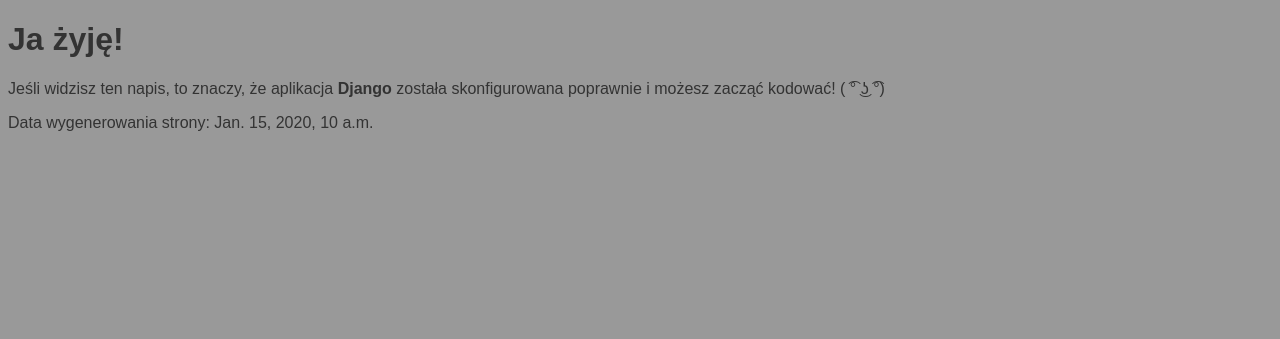
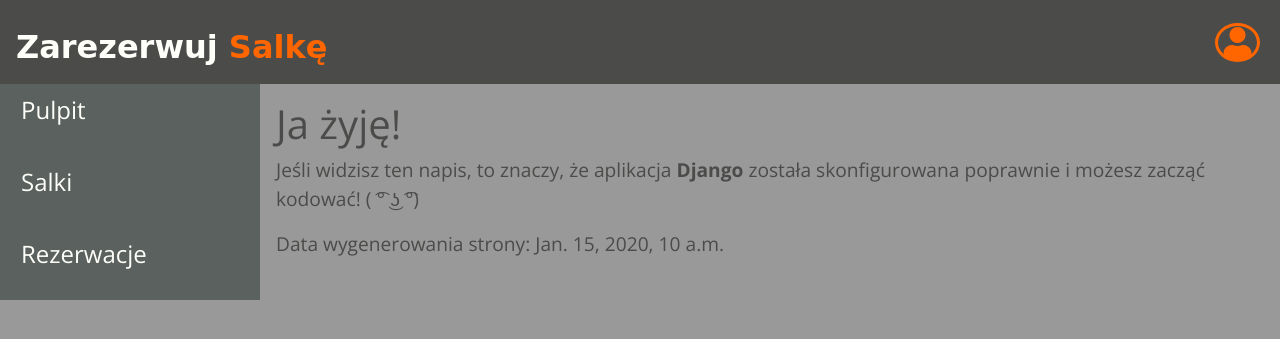
Before and after one commit to gopisu/BookRoom, a Django app: template BookingRooms/templates/BookingRooms/test1.html in a window 1280 px wide. Shown: the top 339 px of the page. Run offline with Django 3.2, Linux system fonts and the light colour scheme; the template is opened without the code that fills it: most values are stand-ins (such as "Sample title", 1, 10 or a date in 2020); some libraries are stand-ins or nearby versions; some web fonts are replaced.

Commit message:
base template

```diff
--- a/BookingRooms/settings.py
+++ b/BookingRooms/settings.py
@@ -115,6 +115,10 @@ USE_TZ = True
 
 STATIC_URL = '/static/'
 
+STATICFILES_DIRS = [
+    os.path.join(BASE_DIR, "static"),
+]
+
 try:
     from BookingRooms.local_settings import DATABASES
 except ModuleNotFoundError:
--- a/BookingRooms/templates/BookingRooms/__base__.html
+++ b/BookingRooms/templates/BookingRooms/__base__.html
@@ -20,14 +20,12 @@
     <header class="page-header">
         <nav class="navbar navbar-expand-lg justify-content-between">
             <a href="/" class="navbar-brand main-logo main-logo-smaller">
-                Zaplanuj <span>Jedzonko</span>
+               Zarezerwuj <span>Salkę</span>
             </a>
          <div class="d-flex justify-content-around">
-             <h4 class="text-light mr-3 mt-1">{{ user.username }}</h4>
+             <h4 class="text-light mr-3 mt-1"></h4>
              <div class="circle-div text-center mr-1"><i class="fas fa-user icon-user"></i></div>
-             {% if user.is_authenticated %}
-             <a class="btn btn-color p-1 ml-3" href="{% url 'logout' %}">Wyloguj się</a>
-             {% endif %}
+
          </div>
 
         </nav>
@@ -37,43 +35,23 @@
         <div class="row dashboard-nowrap">
                 <ul class="nav flex-column long-bg">
                         <li class="nav-item">
-                            <a class="nav-link" href="{% url 'dashboard' %}">
+                            <a class="nav-link" href="">
                                 <span>Pulpit</span>
                                 <i class="fas fa-angle-right"></i>
                             </a>
                         </li>
                         <li class="nav-item">
-                            <a class="nav-link" href="{% url 'recipe_list' %}">
-                                <span>Przepisy</span>
-                                <i class="fas fa-angle-right"></i>
-                            </a>
-                        </li>
-                        <li class="nav-item">
-                            <a class="nav-link" href="{% url 'plan_list' %}">
-                                <span>Plany</span>
-                                <i class="fas fa-angle-right"></i>
-                            </a>
-                        </li>
-                        <!-- Podstrony związane z zarządzaniem użytkownikami
-                        <li class="nav-item">
                             <a class="nav-link" href="">
-                                <span>Edytuj dane</span>
-                                <i class="fas fa-angle-right"></i>
-                            </a>
-                        </li>
-                        <li class="nav-item">
-                            <a class="nav-link disabled" href="">
-                                <span>Zmień hasło</span>
+                                <span>Salki</span>
                                 <i class="fas fa-angle-right"></i>
                             </a>
                         </li>
                         <li class="nav-item">
                             <a class="nav-link" href="">
-                                <span>Użytkownicy</span>
+                                <span>Rezerwacje</span>
                                 <i class="fas fa-angle-right"></i>
                             </a>
                         </li>
-                        -->
                     </ul>
 
             <div class="m-4 p-3 width-medium text-color-darker">
--- a/BookingRooms/templates/BookingRooms/test1.html
+++ b/BookingRooms/templates/BookingRooms/test1.html
@@ -1,18 +1,16 @@
+{% extends "BookingRooms/__base__.html" %}
+{% block title %}Testuję{% endblock title %}
+{% block content %}
 
-<!DOCTYPE html>
-<html lang="en">
-<head>
-    <meta charset="UTF-8">
     <title>Testowa strona Django</title>
     <style>
         body {
-            font-family: Arial, sans-serif;
+            font-family: Arial, sans-serif
             font-size: 16px;
             background: #999;
             color: #333;
         }
     </style>
-</head>
 <body>
     <h1>Ja żyję!</h1>
     <p>Jeśli widzisz ten napis, to znaczy, że aplikacja
@@ -22,5 +20,5 @@
     <footer>
         <p>Data wygenerowania strony: {{ actual_date }}</p>
     </footer>
-</body>
-</html>
+
+{% endblock content %}
--- a/Conference/views.py
+++ b/Conference/views.py
@@ -7,4 +7,4 @@ from django.views import View
 
 class TestView(View):
     def get(self, request):
-        return render(request, "BookingRooms/test.html")
+        return render(request, "BookingRooms/test1.html")
```
Also changed, not shown: static/cl-logo.png (renamed from BookingRooms/static/cl-logo.png), static/css/style.css (renamed from BookingRooms/static/css/style.css), static/images/favicon.ico (renamed from BookingRooms/static/images/favicon.ico), static/images/image.png (renamed from BookingRooms/static/images/image.png), static/images/thumbs_down.png (renamed from BookingRooms/static/images/thumbs_down.png), static/images/thumbs_up.png (renamed from BookingRooms/static/images/thumbs_up.png).
